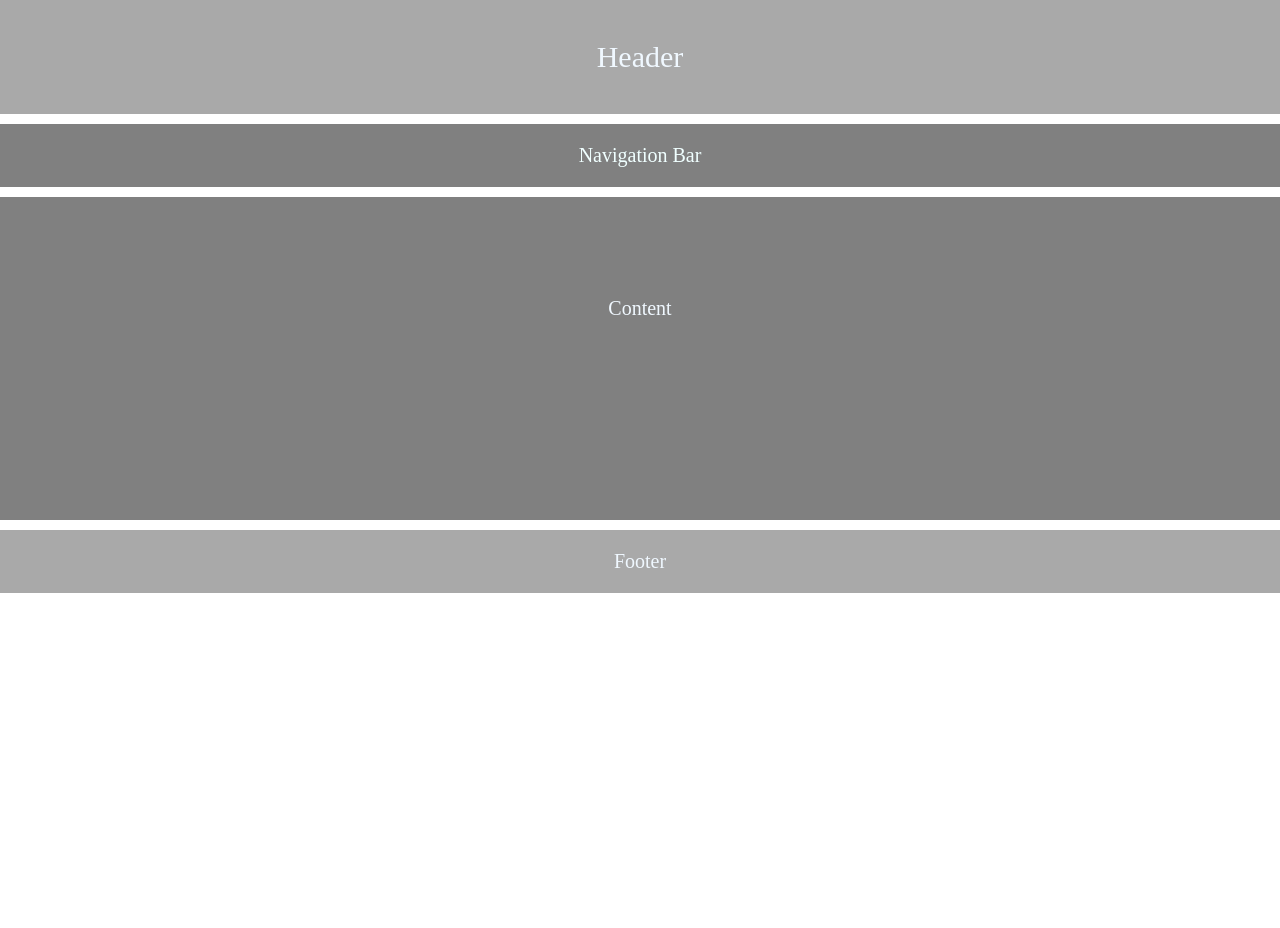
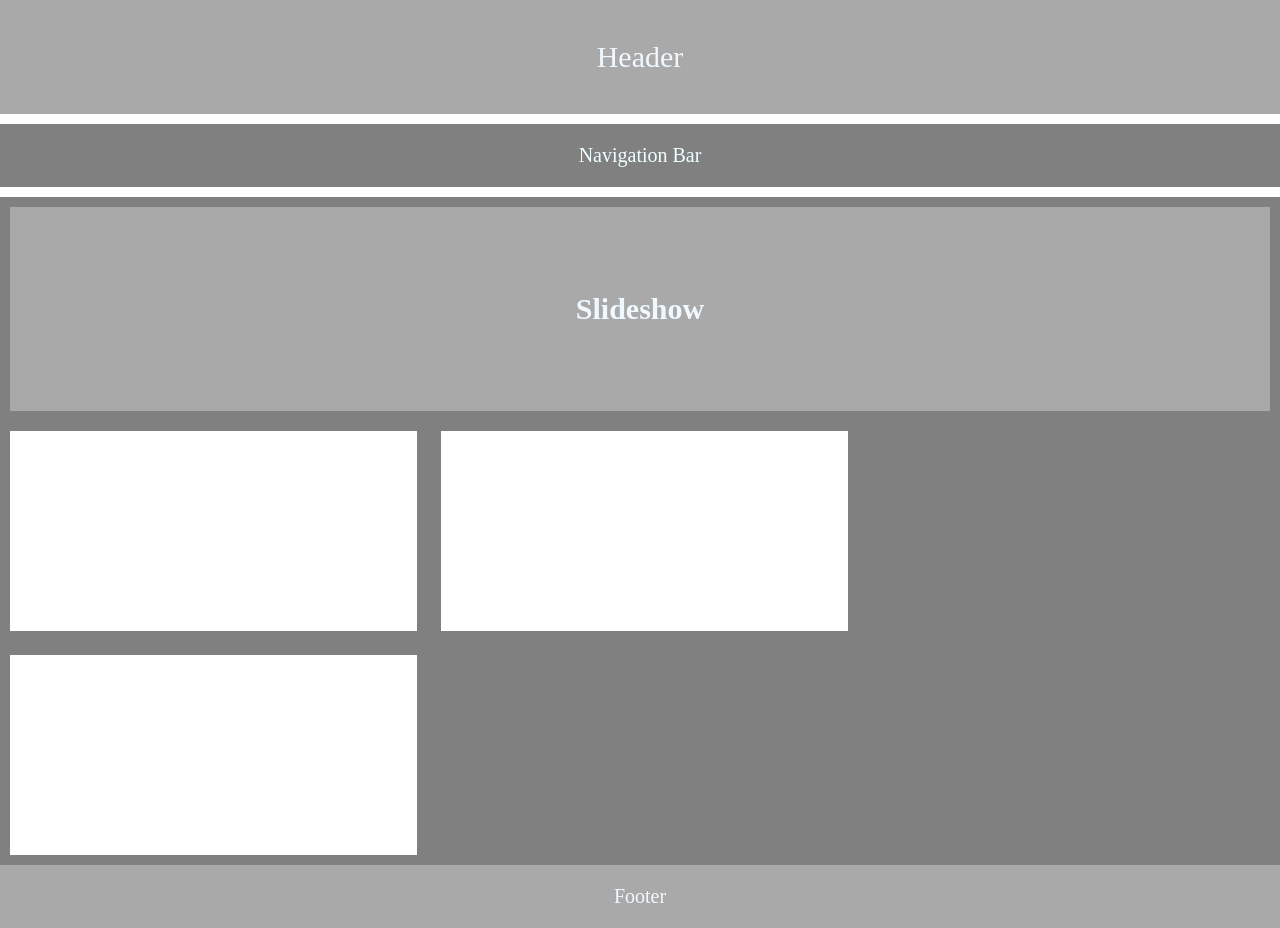
Before and after one commit to linikutty/training, a plain HTML site: page 13-09-2022/comorins/output/layout.html in a window 1280 px wide. Before the commit the page ends 800 px from the top, so only its background shows below. Drawn offline with Linux system fonts and the light colour scheme.

Commit message:
layout mockup

```diff
--- a/13-09-2022/comorins/output/layout.css
+++ b/13-09-2022/comorins/output/layout.css
@@ -18,14 +18,23 @@ nav{
     padding:20px;
     font-size: 20px;
 }
-p{
-    margin-bottom: 10px;
+.slideshow{
+    border: 10px solid gray;
     text-align: center;
     color:aliceblue;
-    background-color: grey;
-    padding-top: 100px;
-    padding-bottom: 200px;
+    background-color:darkgray;
+    padding:85px;
     font-size: 20px;
+}
+.grid{
+    background-color: gray;
+}
+.column{
+    width:31.8%;
+    height:200px;
+    background: #fff;
+    display: inline-block;
+    margin:10px;
 }
 footer{
     text-align: center;
--- a/13-09-2022/comorins/output/layout.html
+++ b/13-09-2022/comorins/output/layout.html
@@ -7,7 +7,14 @@
         <header>Header</header>
         <nav>Navigation Bar</nav>
         <section>
-            <p>Content</p>
+            <div class="slideshow">
+                <h2>Slideshow</h2>
+            </div>
+            <div class="grid">
+                <div class="column"></div>
+                <div class="column"></div>
+                <div class="column"></div>
+            </div>
         </section>
         <footer>Footer</footer>
     </body>
```
